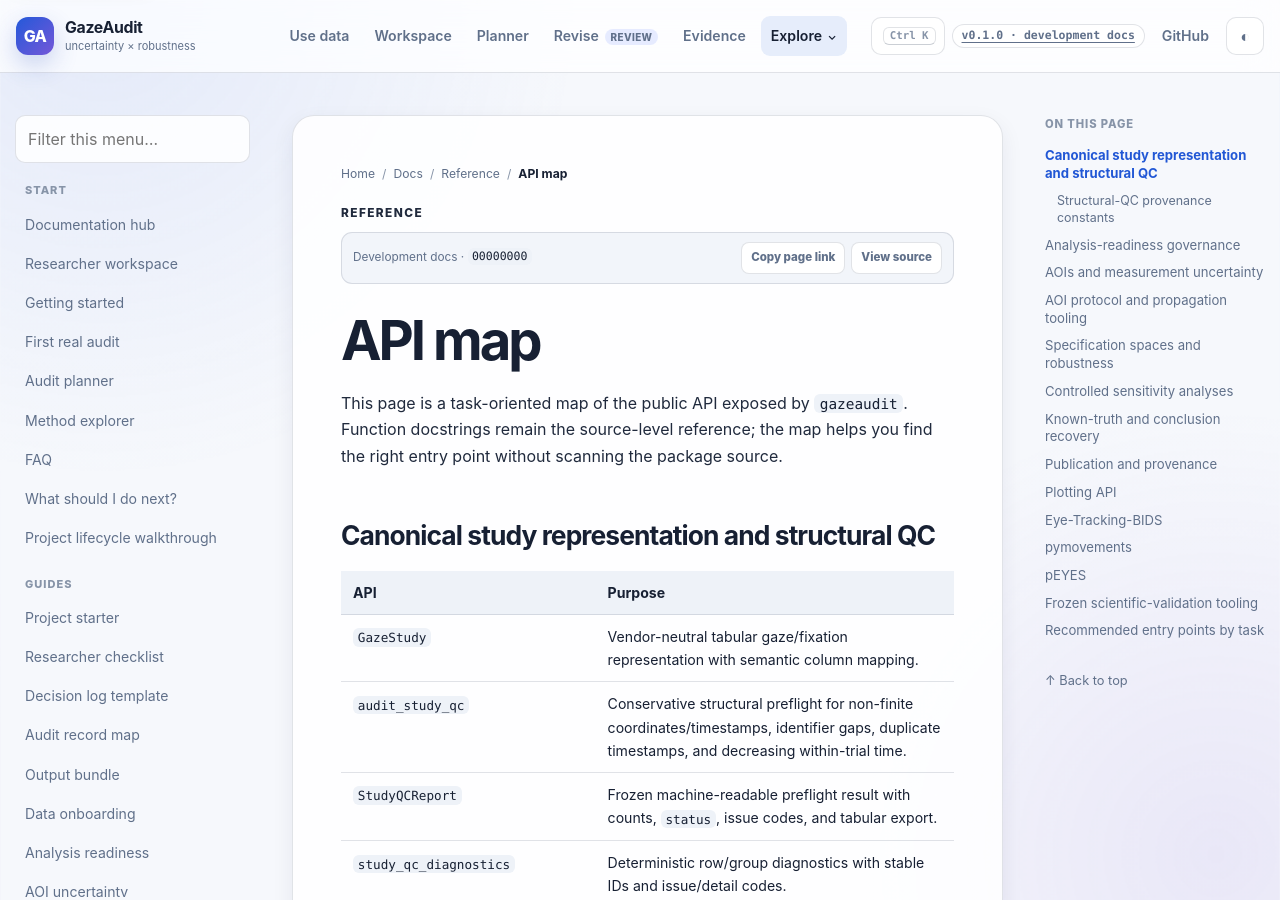
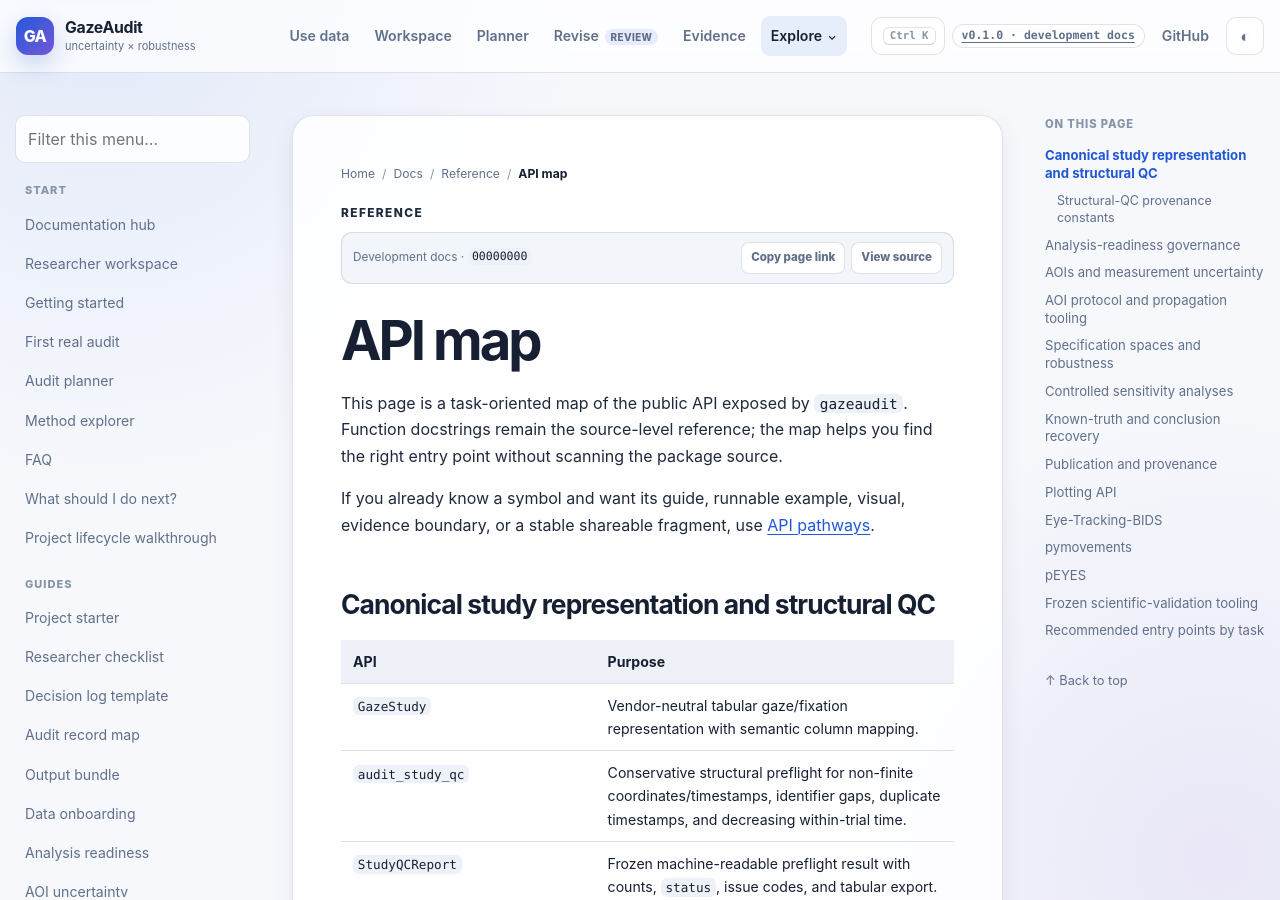
Before and after one commit to stefanosbalaskas/GazeAudit, a Jekyll site: the page built from docs/reference/api-map.md, in a window 1280 px wide and 900 px high. Built offline with Jekyll 4.4.1, drawn with Linux system fonts in a browser that asks for light colours.

Commit message:
docs: cross-link API map to symbol pathways

```diff
--- a/docs/reference/api-map.md
+++ b/docs/reference/api-map.md
@@ -8,6 +8,8 @@ permalink: /docs/reference/api-map/
 # API map
 
 This page is a task-oriented map of the public API exposed by `gazeaudit`. Function docstrings remain the source-level reference; the map helps you find the right entry point without scanning the package source.
+
+If you already know a symbol and want its guide, runnable example, visual, evidence boundary, or a stable shareable fragment, use [API pathways]({{ '/docs/reference/api-pathways/' | relative_url }}).
 
 ## Canonical study representation and structural QC
 
```
